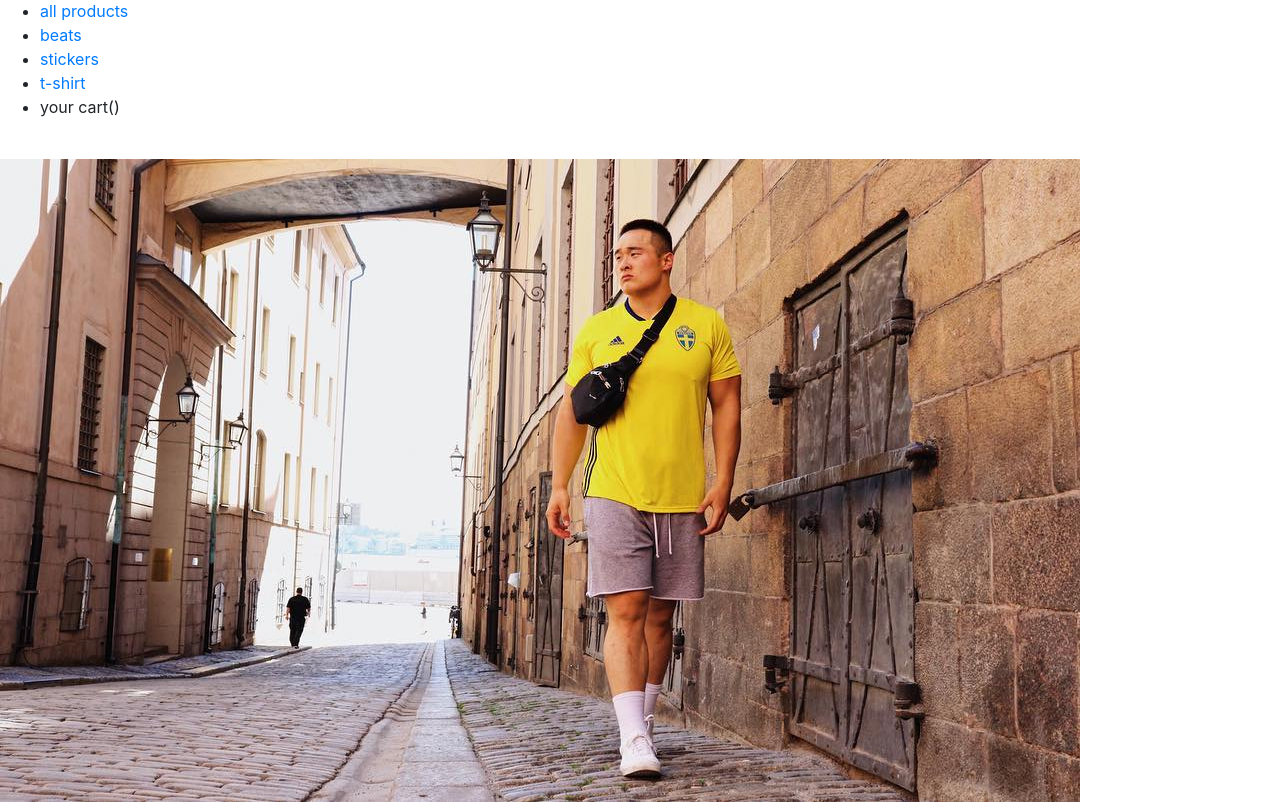
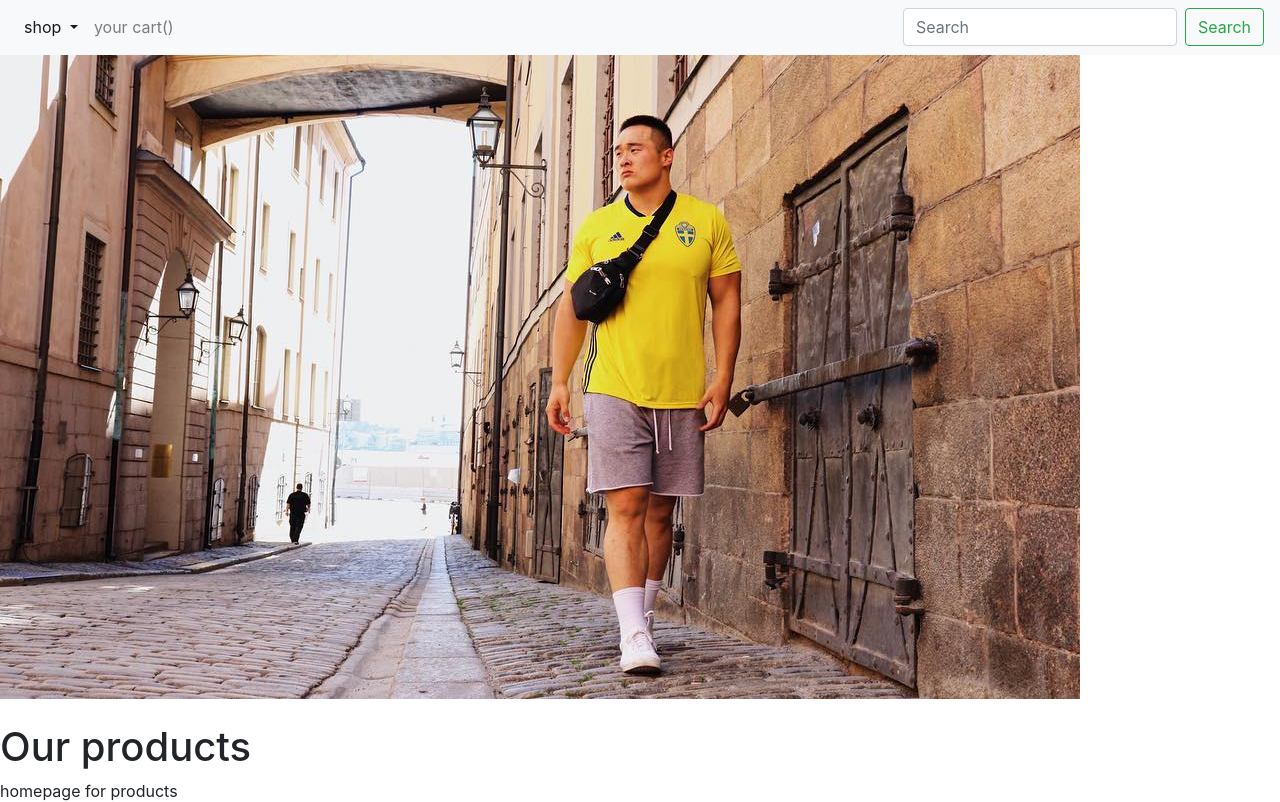
Before and after one commit to Cyberbullier/REBL, a Django app: page /shop/ in a window 1280 px wide. Shown: the part 301-1103 px from the top of the page. Run offline with Django 3.2, Linux system fonts and the light colour scheme; data comes from the database, SQL or seed files in the repository; some libraries are stand-ins or nearby versions.

Commit message:
changed navbar

```diff
--- a/shop/templates/shop/navbar.html
+++ b/shop/templates/shop/navbar.html
@@ -1,12 +1,35 @@
 {% load staticfiles %}
-<nav>
-    <ul>
-        <li><a href="{% url 'shop:index' %}">all products</a></li>
-        {% for link in links %}
-            <li> <a href='{{ link.get_url }}'> {{ link.name }}</a></li>
 
-        {% endfor %}
-        <li>your cart()</li>
+<nav class="navbar navbar-expand-lg navbar-light bg-light">
+  <button class="navbar-toggler" type="button" data-toggle="collapse" data-target="#navbarSupportedContent" aria-controls="navbarSupportedContent" aria-expanded="false" aria-label="Toggle navigation">
+    <span class="navbar-toggler-icon"></span>
+  </button>
+
+  <div class="collapse navbar-collapse" id="navbarSupportedContent">
+    <ul class="navbar-nav mr-auto">
+    <!-- added active class to this list -->
+        <li class="nav-item dropdown {% if 'shop' in request.path %}active{% endif %}">
+        <a class="nav-link dropdown-toggle" href="#" id="navbarDropdown" role="button" data-toggle="dropdown" aria-haspopup="true" aria-expanded="false">
+          shop
+        </a>
+        <div class="dropdown-menu" aria-labelledby="navbarDropdown">
+          <a class="dropdown-item" href="{% url 'shop:index' %}">all products</a>
+            {% for cat_link in links %}
+            <a class="dropdown-item" href="{{ cat_link.get_url }}">{{ cat_link.name }}</a>
+
+
+            {% endfor %}
+        </div>
+      </li>
+      <li class="nav-item">
+        <a class="nav-link" href="#">your cart()</a>
+      </li>
+
+
     </ul>
+    <form class="form-inline my-2 my-lg-0">
+      <input class="form-control mr-sm-2" type="search" placeholder="Search" aria-label="Search">
+      <button class="btn btn-outline-success my-2 my-sm-0" type="submit">Search</button>
+    </form>
+  </div>
 </nav>
-<br>
```
